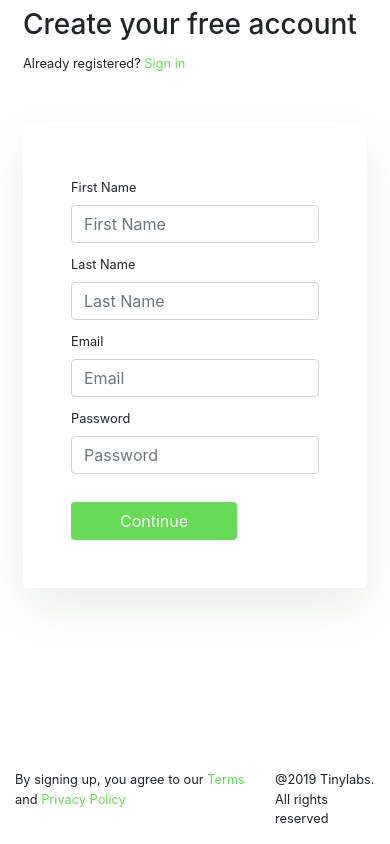
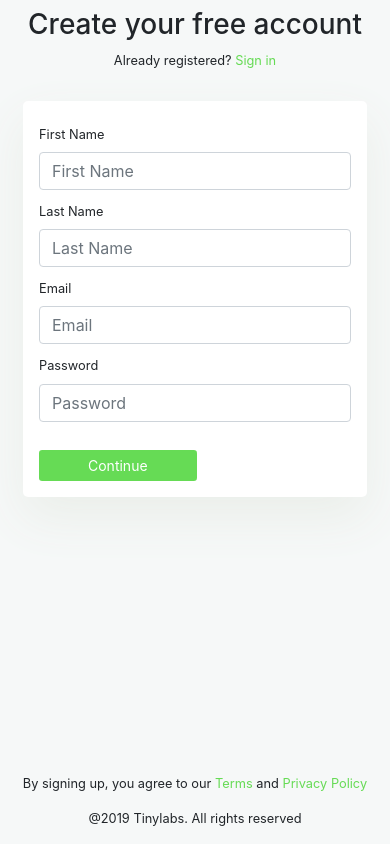
Before and after one commit to adedayojs/employer-inventory, a Vue app: page /signup in a window 390 px wide. Built offline with nearby package versions, Linux system fonts and the light colour scheme.

Commit message:
Updated signup styles

```diff
--- a/src/views/Signup.vue
+++ b/src/views/Signup.vue
@@ -15,11 +15,13 @@
       <div class="col-12 col-md-7 bg-white d-flex flex-column ml-auto right">
         <div class="container signup">
           <h3>Create your free account</h3>
-          <small
-            >Already registered?
-            <router-link to="login">Sign in</router-link></small
-          >
-          <form class="my-5 p-5" id="signup-form">
+          <h6>
+            <small
+              >Already registered?
+              <router-link to="login">Sign in</router-link></small
+            >
+          </h6>
+          <form class="my-5 p-5 bg-white" id="signup-form">
             <div class="form-row">
               <div class="col-12 col-md-6 my-1">
                 <label for="" class="small">First Name</label>
@@ -50,21 +52,23 @@
                 />
               </div>
 
-              <div class="col-md-4 ml-auto mt-4">
-                <button class="ml-auto btn btn-small small px-5 color">
+              <div class="col-md-4 col-12 ml-auto mt-4">
+                <button class="ml-auto btn btn-sm small px-5 color">
                   Continue
                 </button>
               </div>
             </div>
           </form>
         </div>
-        <div class="row mt-auto justify-content-between">
-          <p class="col-8 small">
+        <div class="row mt-auto justify-content-between footer">
+          <p class="col-12 col-md-8 small">
             By signing up, you agree to our
             <router-link to="#">Terms</router-link> and
             <router-link to="#">Privacy Policy</router-link>
           </p>
-          <p class="col-4 small">@2019 Tinylabs. All rights reserved</p>
+          <p class="col-12 col-md-4 small">
+            @2019 Tinylabs. All rights reserved
+          </p>
         </div>
       </div>
     </div>
@@ -107,4 +111,20 @@ a {
     padding: 0.5em;
   }
 }
+@media (max-width: 575.98px) {
+  h3,
+  h6 {
+    text-align: center;
+  }
+  .right {
+    background-color: #f6f8f8 !important;
+  }
+  #signup-form {
+    margin: 2em auto !important;
+    padding: 1em !important;
+  }
+  .footer {
+    text-align: center;
+  }
+}
 </style>
```
